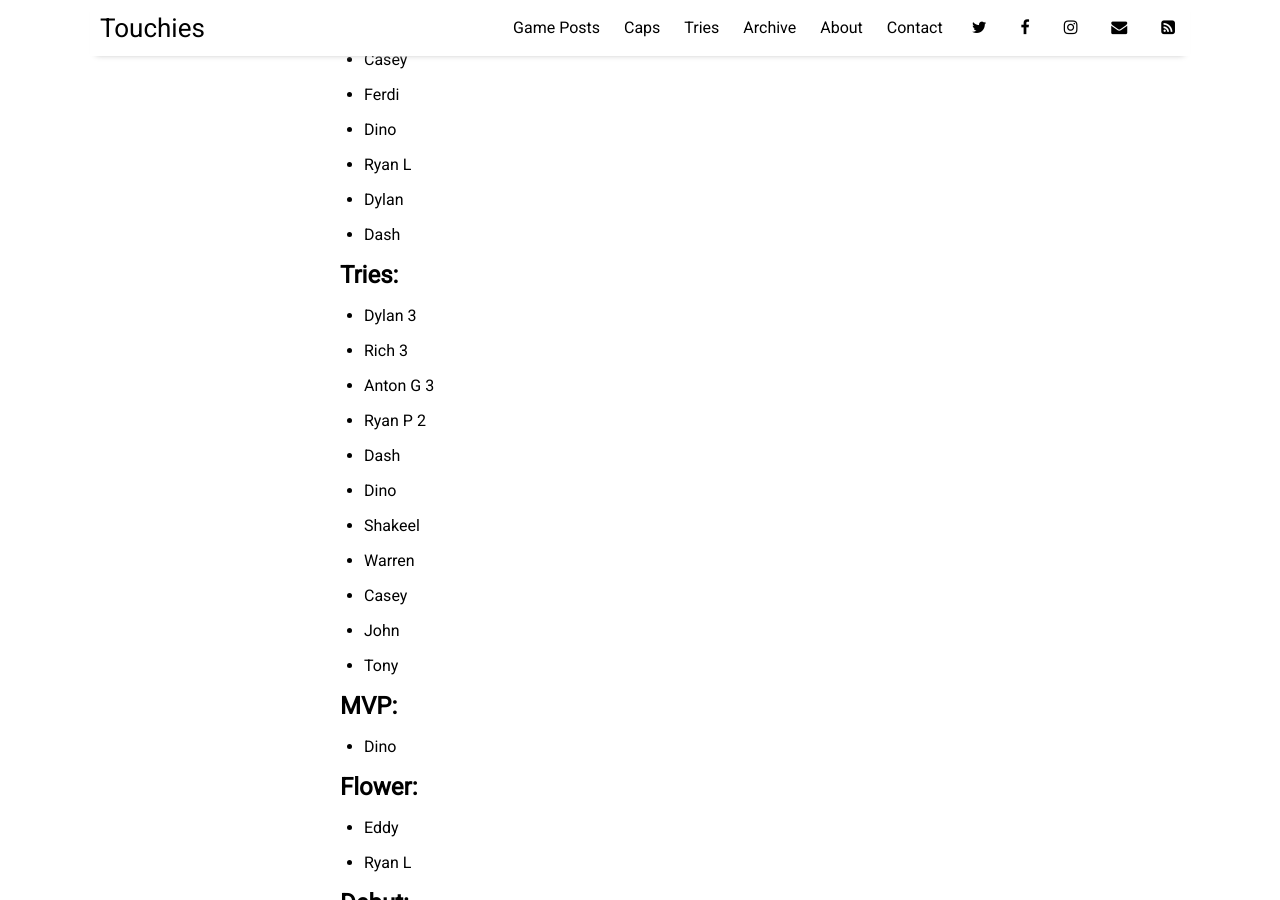
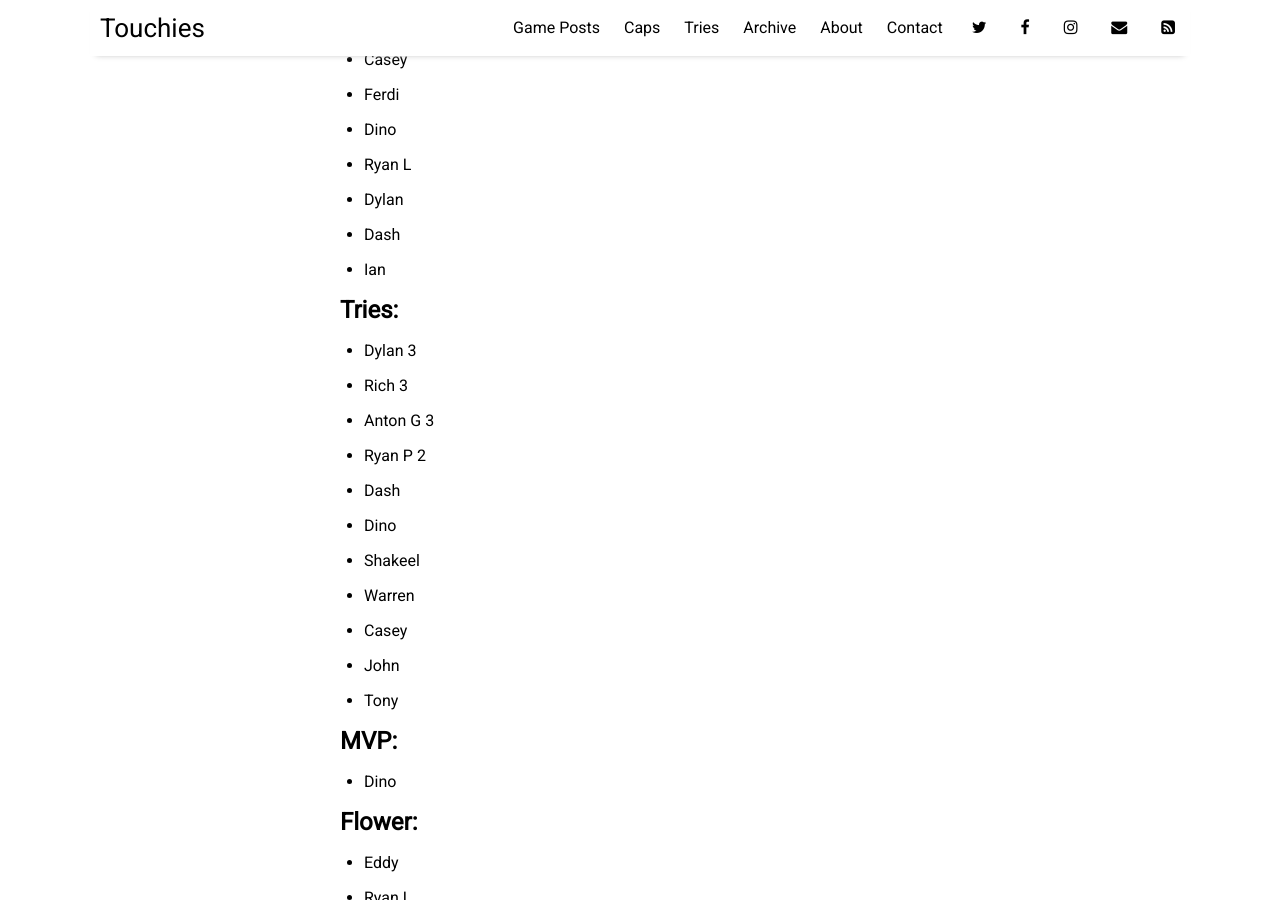
Before and after one commit to sundayrugby/sundayrugby.github.io, a Jekyll site: the page built from _posts/2023-04-16-AQ.md, in a window 1280 px wide and 900 px high, scrolled down 938 px. Built offline with Jekyll 4.4.1, drawn with Linux system fonts in a browser that asks for light colours; nearby versions of some CDN libraries.

Commit message:
Update 2023-04-16-AQ.md

```diff
--- a/_posts/2023-04-16-AQ.md
+++ b/_posts/2023-04-16-AQ.md
@@ -29,6 +29,7 @@ image: 2023_04_16.jpg
 * Ryan L
 * Dylan
 * Dash
+* Ian
 
 
 ## Tries:
```
